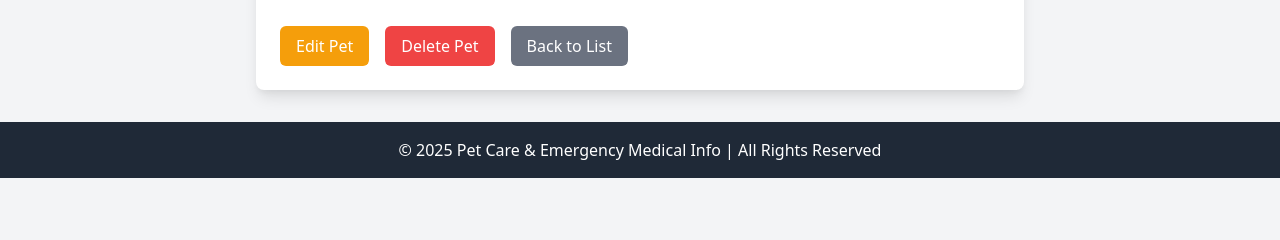
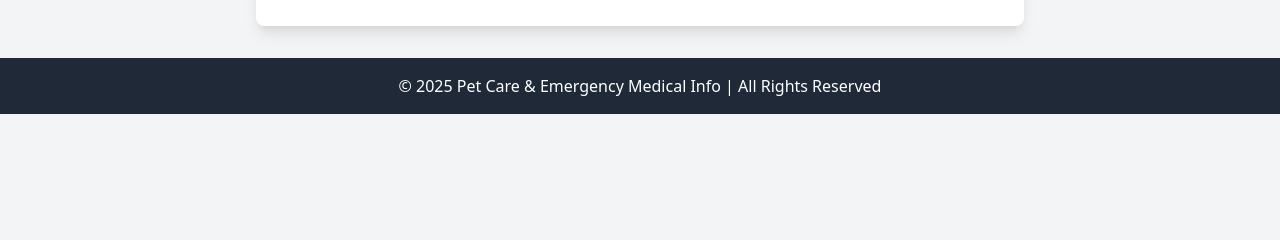
Before and after one commit to sailathakakumanu/pet_care, a Django app: template templates/pet_detail.html in a window 1280 px wide. Shown: the part 446-686 px from the top of the page. Run offline with Django 5.2, Linux system fonts and the light colour scheme; the template is opened without the code that fills it, so the values that code supplies are empty; parts of the project's set-up code (start-up, migrations or seed data) failed here and were passed over.

Commit message:
Update pet_detail.html

```diff
--- a/templates/pet_detail.html
+++ b/templates/pet_detail.html
@@ -14,16 +14,6 @@
     <p class="text-gray-600 text-lg">Breed: <span class="font-medium">{{ pet.breed }}</span></p>
     <p class="text-gray-600 text-lg">Age: <span class="font-medium">{{ pet.age }} years</span></p>
 
-    <div class="mt-6 flex space-x-4">
-      <a href="{% url 'pet_edit' pet.id %}" class="bg-yellow-500 text-white px-4 py-2 rounded-md hover:bg-yellow-600 transition">
-        Edit Pet
-      </a>
-      <a href="{% url 'pet_delete' pet.id %}" class="bg-red-500 text-white px-4 py-2 rounded-md hover:bg-red-600 transition">
-        Delete Pet
-      </a>
-      <a href="{% url 'pet_list' %}" class="bg-gray-500 text-white px-4 py-2 rounded-md hover:bg-gray-600 transition">
-        Back to List
-      </a>
-    </div>
+
   </div>
 {% endblock %}
```
